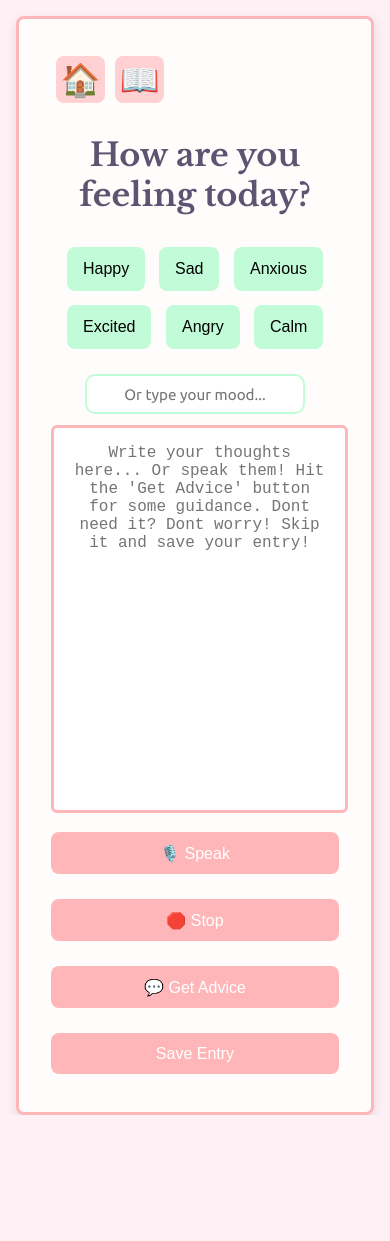
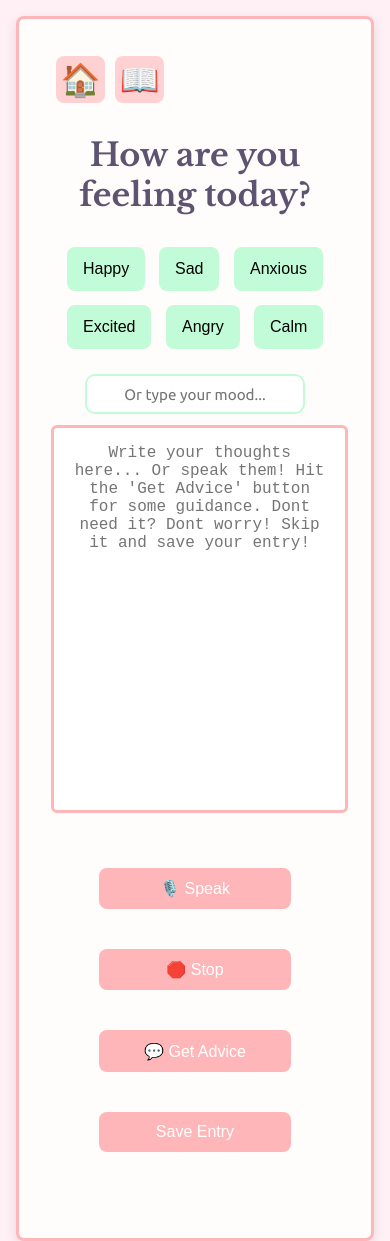
Before and after one commit to ShaynaMBarclay/vent2me, a React (Vite) app: page /journal in a window 390 px wide. Before the commit the page ends 1115 px from the top, so only its background shows below. Built offline with nearby package versions, Linux system fonts and the light colour scheme; a web font is replaced by a local one.

Commit message:
button style fix for mobile

```diff
--- a/src/styles/JournalQueries.css
+++ b/src/styles/JournalQueries.css
@@ -59,7 +59,8 @@
       flex-direction: row;
       justify-content: center;
       flex-wrap: wrap;
-      gap: 0.8rem;
+      gap: 1.7rem;
+      margin: 3rem;
     }
 
     .voice-button,
```
